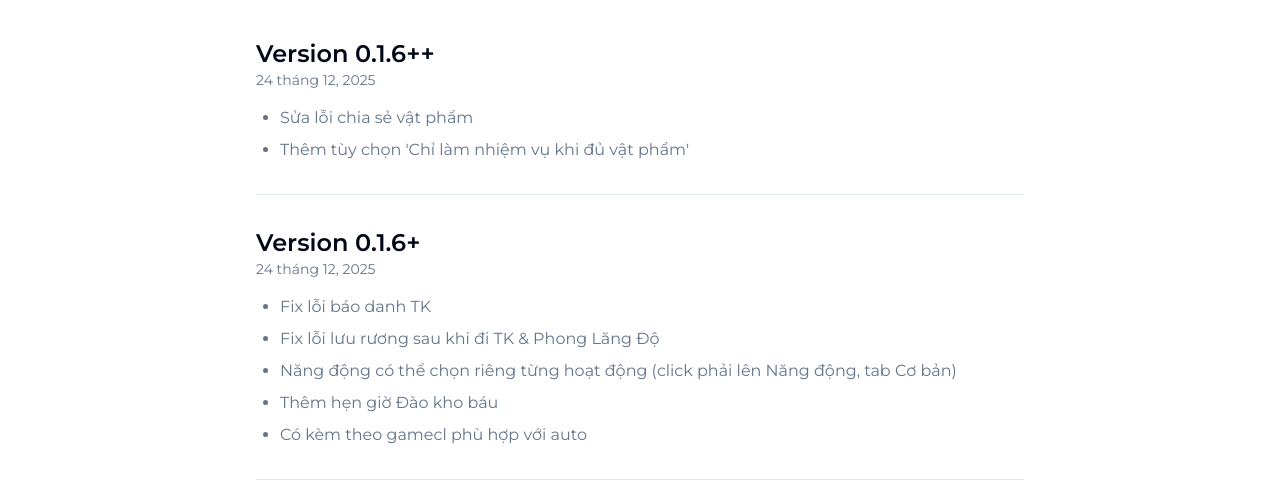
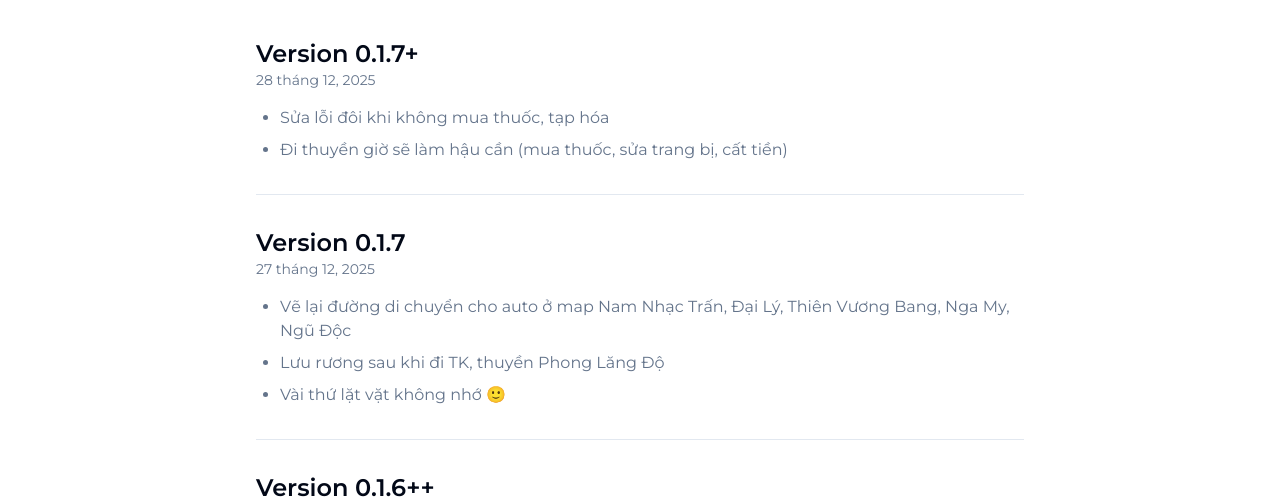
Before and after one commit to quangdo126/jxtdauto, a Next.js app: page /changelog in a window 1280 px wide. Shown: the part 267-766 px from the top of the page. Built offline with nearby package versions, Linux system fonts and the light colour scheme; no server answers.

Commit message:
Add changelog entries for jxtdAuto versions 0.1.7 and 0.1.7+, including bug fixes for item purchasing and new features for boat logistics and movement paths across various maps.

```diff
--- a/app/changelog/page.tsx
+++ b/app/changelog/page.tsx
@@ -1,6 +1,23 @@
 import { Separator } from "@/components/ui/separator"
 
 const changelog = [
+  {
+    version: "0.1.7+",
+    date: "2025-12-28",
+    changes: [
+      "Sửa lỗi đôi khi không mua thuốc, tạp hóa",
+      "Đi thuyền giờ sẽ làm hậu cần (mua thuốc, sửa trang bị, cất tiền)",
+    ],
+  },
+  {
+    version: "0.1.7",
+    date: "2025-12-27",
+    changes: [
+      "Vẽ lại đường di chuyển cho auto ở map Nam Nhạc Trấn, Đại Lý, Thiên Vương Bang, Nga My, Ngũ Độc",
+      "Lưu rương sau khi đi TK, thuyền Phong Lăng Độ",
+      "Vài thứ lặt vặt không nhớ 🙂",
+    ],
+  },
   {
     version: "0.1.6++",
     date: "2025-12-24",
```
Also changed, not shown: changelog.txt.
